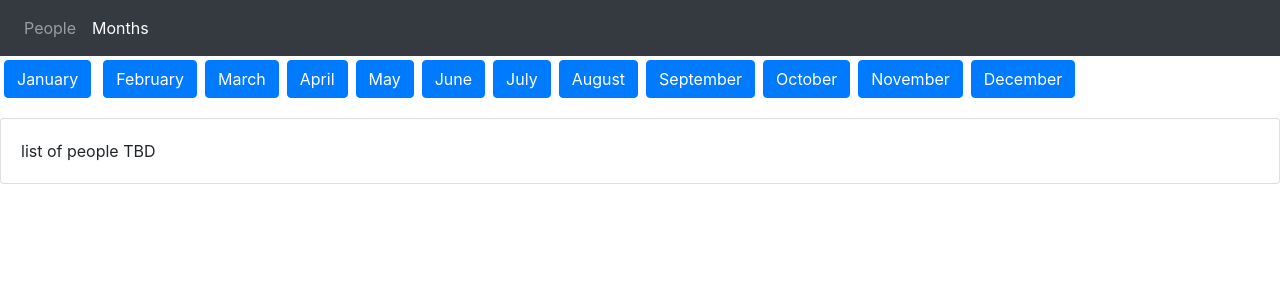
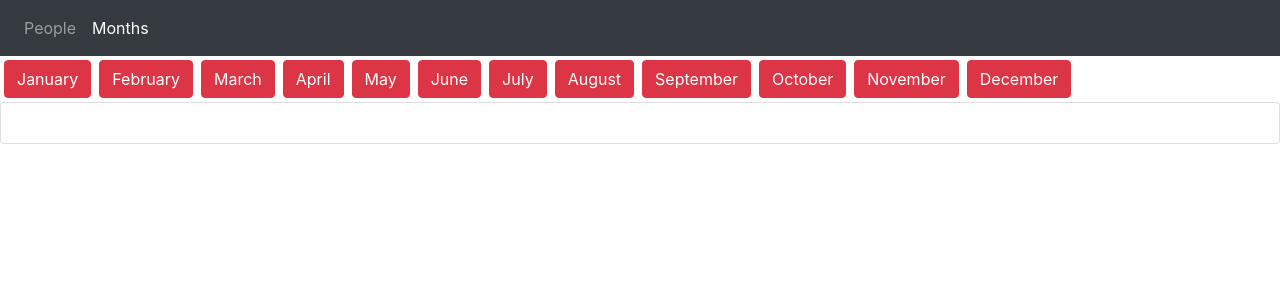
Before and after one commit to tsaputo/ppl-app, a React (Create React App) app: page /months in a window 1280 px wide. Shown: the top 300 px of the page. Built offline with nearby package versions, Linux system fonts and the light colour scheme; no server answers.

Commit message:
added colors to buttons

```diff
--- a/src/pages/MonthsPage.jsx
+++ b/src/pages/MonthsPage.jsx
@@ -31,49 +31,80 @@ class MonthsPage extends React.Component {
 
   render() {
     const { data } = this.state;
+    const fullNameWithMonth = {};
+    const bornThisMonth = {};
+    const arrOfMonths = [];
+
+    data.map((item) => {
+      const month = item['dob'].split("-")[1];
+      const fullName = item.firstName + ' ' +item.lastName;
+      if (fullNameWithMonth[month] === undefined) {
+        fullNameWithMonth[month] = [];
+        fullNameWithMonth[month].push(fullName)
+      } else {
+        fullNameWithMonth[month].push(fullName);
+      }
+    });
+
+    data.map((item) => {
+      Object.keys(data[0]).map((columnTitle) => {
+        if (columnTitle === 'dob') {
+          arrOfMonths.push(item[columnTitle].split("-")[1])
+        }
+      })
+    });
+
+    arrOfMonths.forEach((element) => {
+      if (bornThisMonth[element] === undefined) {
+        bornThisMonth[element] = 1
+      } else {
+        bornThisMonth[element] +=1
+      }
+    });
+
+    function choosebuttonColor(peopleBornThisMonth) {
+      if (peopleBornThisMonth < 3) {
+        return 'secondary'
+      } else if (peopleBornThisMonth < 7) {
+        return 'primary'
+      } else if (peopleBornThisMonth < 11) {
+        return 'success'
+      } else return 'danger'
+    }
+
+    function showBornThisMonth(month) {
+      alert(fullNameWithMonth[month]);
+      return fullNameWithMonth[month];
+    }
+
+    const monthArr = {
+      'January': '01',
+      'February': '02',
+      'March': '03',
+      'April': '04',
+      'May': '05',
+      'June': '06',
+      'July': '07',
+      'August': '08',
+      'September': '09',
+      'October': '10',
+      'November': '11',
+      'December': '12'
+    }
+
     return (
+    <div>
       <div>
-      <p>
-        <button class="btn btn-primary m-1" type="button" data-toggle="collapse" data-target="#collapseExample" aria-expanded="false" aria-controls="collapseExample">
-          January
-        </button>
-        <button class="btn btn-primary ml-2" type="button" data-toggle="collapse" data-target="#collapseExample" aria-expanded="false" aria-controls="collapseExample">
-          February
-        </button>
-        <button class="btn btn-primary ml-2" type="button" data-toggle="collapse" data-target="#collapseExample" aria-expanded="false" aria-controls="collapseExample">
-          March
-        </button>
-        <button class="btn btn-primary ml-2" type="button" data-toggle="collapse" data-target="#collapseExample" aria-expanded="false" aria-controls="collapseExample">
-          April
-        </button>
-        <button class="btn btn-primary ml-2" type="button" data-toggle="collapse" data-target="#collapseExample" aria-expanded="false" aria-controls="collapseExample">
-          May
-        </button>
-        <button class="btn btn-primary ml-2" type="button" data-toggle="collapse" data-target="#collapseExample" aria-expanded="false" aria-controls="collapseExample">
-          June
-        </button>
-        <button class="btn btn-primary ml-2" type="button" data-toggle="collapse" data-target="#collapseExample" aria-expanded="false" aria-controls="collapseExample">
-          July
-        </button>
-        <button class="btn btn-primary ml-2" type="button" data-toggle="collapse" data-target="#collapseExample" aria-expanded="false" aria-controls="collapseExample">
-          August
-        </button>
-        <button class="btn btn-primary ml-2" type="button" data-toggle="collapse" data-target="#collapseExample" aria-expanded="false" aria-controls="collapseExample">
-          September
-        </button>
-        <button class="btn btn-primary ml-2" type="button" data-toggle="collapse" data-target="#collapseExample" aria-expanded="false" aria-controls="collapseExample">
-          October
-        </button>
-        <button class="btn btn-primary ml-2" type="button" data-toggle="collapse" data-target="#collapseExample" aria-expanded="false" aria-controls="collapseExample">
-          November
-        </button>
-        <button class="btn btn-primary ml-2" type="button" data-toggle="collapse" data-target="#collapseExample" aria-expanded="false" aria-controls="collapseExample">
-          December
-        </button>
-      </p>
-      <div class="collapse show" id="collapseExample">
-        <div class="card card-body">
-          list of people TBD
+          {Object.keys(monthArr).map((item) =>(<button className={'m-1 btn btn-'+choosebuttonColor(bornThisMonth[monthArr[item]])} type="button" data-toggle="collapse" key={item.id+item} data-target="#collapseExample" onClick={(e) => showBornThisMonth(monthArr[item], e)}> {item} </button>))}
+      </div>
+      <div>
+        <div className="collapse show" id="collapseExample">
+          <div className="card card-body">
+            <div>
+              { fullNameWithMonth['01'] }
+            </div>
+
+          </div>
         </div>
       </div>
     </div>
--- a/src/pages/PeoplePage.jsx
+++ b/src/pages/PeoplePage.jsx
@@ -41,25 +41,26 @@ class PeoplePage extends React.Component {
       })
     });
 
-    const colorObj = {};
+    const bornThisMonth = {};
     arr.forEach((element) => {
-      if (colorObj[element] === undefined) {
-        colorObj[element] = 1
+      if (bornThisMonth[element] === undefined) {
+        bornThisMonth[element] = 1
       } else {
-        colorObj[element] +=1
+        bornThisMonth[element] +=1
       }
     });
 
-    function chooseColor(monthOfBirth) {
-      if (monthOfBirth < 3) {
+    console.log(bornThisMonth);
+
+    function chooseColor(peopleBornThisMonth) {
+      if (peopleBornThisMonth < 3) {
         return 'grey'
-      } else if (monthOfBirth < 7) {
+      } else if (peopleBornThisMonth < 7) {
         return 'blue'
-      } else if (monthOfBirth < 11) {
+      } else if (peopleBornThisMonth < 11) {
         return 'green'
       } else return 'red'
     }
-
 
     if (error) {
       return <div>Error: {error.message}</div>;
@@ -81,7 +82,7 @@ class PeoplePage extends React.Component {
                 <tr key={item.id}>
                   {Object.keys(data[0]).map((columnTitle) => {
                     if (columnTitle === 'dob') {
-                      return <td style={{color:chooseColor(item[columnTitle].split("-")[1])}} key={item[columnTitle] + columnTitle }>{item[columnTitle].split("T")[0]}</td>
+                      return <td style={{color:chooseColor(bornThisMonth[item[columnTitle].split("-")[1]])}} key={item[columnTitle] + columnTitle }>{item[columnTitle].split("T")[0]}</td>
                     } else {
                       return <td key={item[columnTitle] + columnTitle}>{item[columnTitle]}</td>
                     }
```
